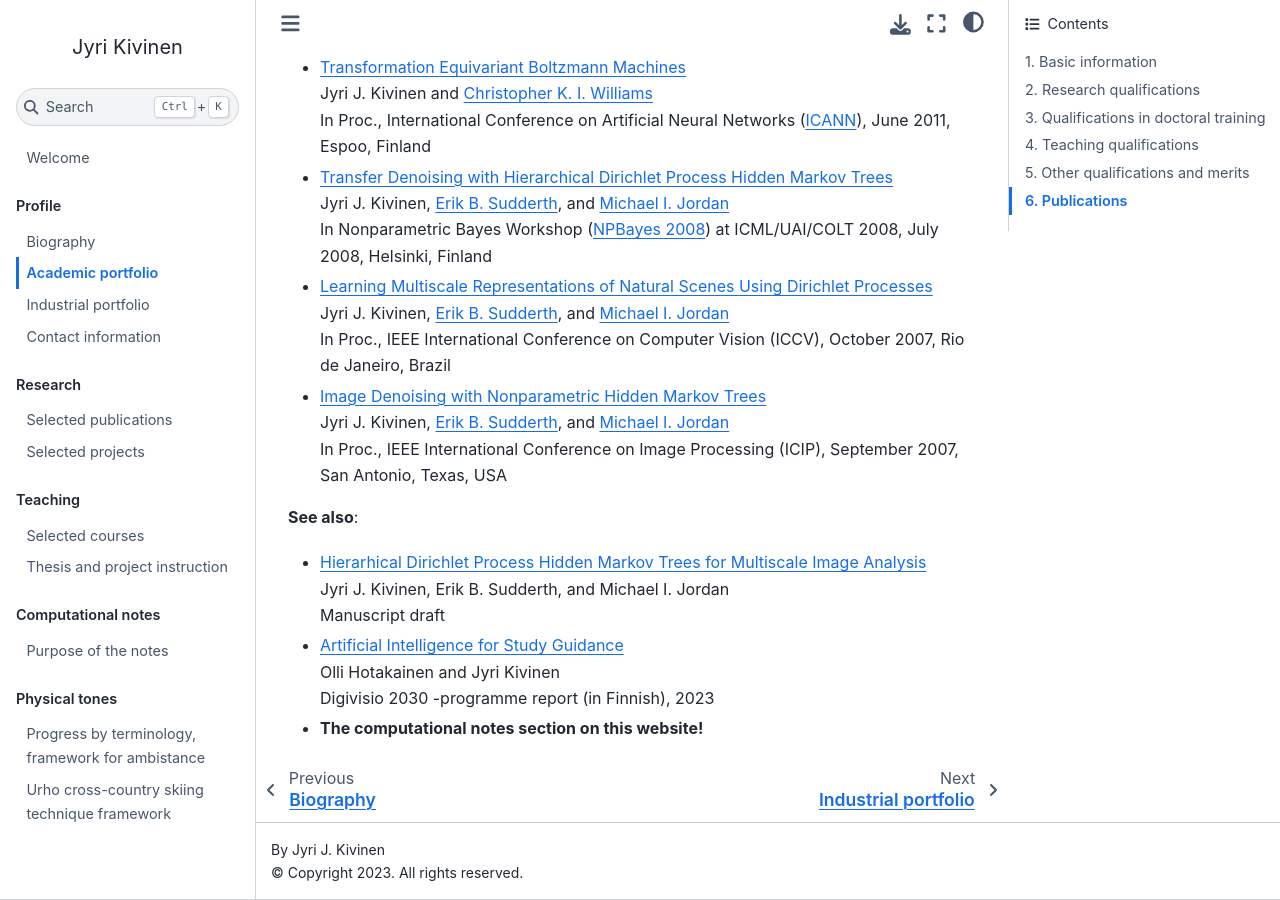
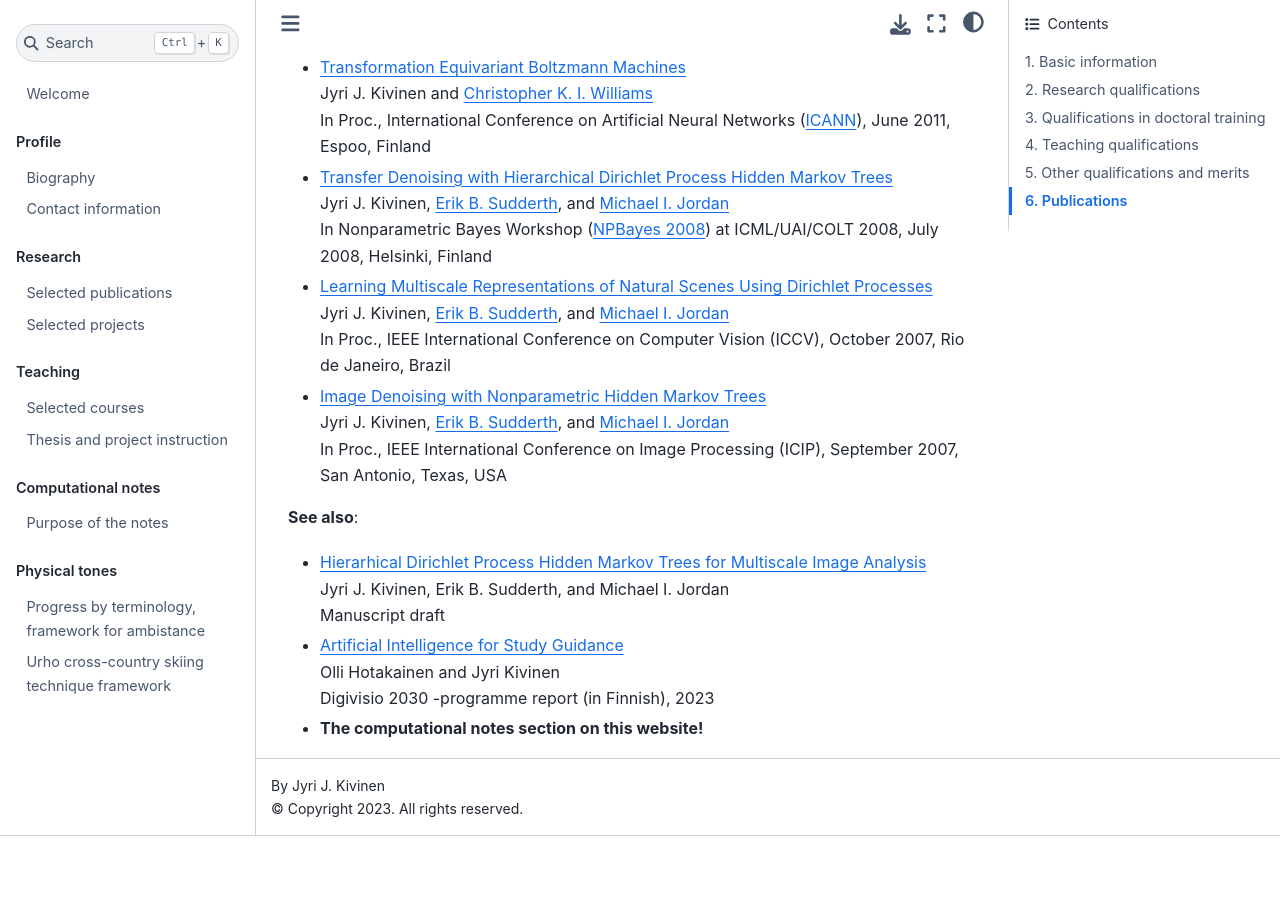
Before and after one commit to jyrikivinen/home, a Jupyter Book: the page built from personal/academic_portfolio.md, in a window 1280 px wide and 900 px high, scrolled down 7903 px. Built offline with Jupyter Book 1.0.4 settings and Sphinx 7.4.7 and the Sphinx Book theme 1.1.4, drawn with Linux system fonts in a browser that asks for light colours; pages that are not in the unit, such as notebooks, are missing from menus; after the commit the page ends 8739 px from its top, so only the background shows below that.

Commit message:
updated toc and picture

```diff
--- a/_toc.yml
+++ b/_toc.yml
@@ -6,8 +6,6 @@ parts:
   - caption: Profile
     chapters:
     - file: personal/biography
-    - file: personal/academic_portfolio
-    - file: personal/industrial_portfolio
     - file: personal/contact
   - caption: Research
     chapters:
```
Also changed, not shown: 1 other file.
